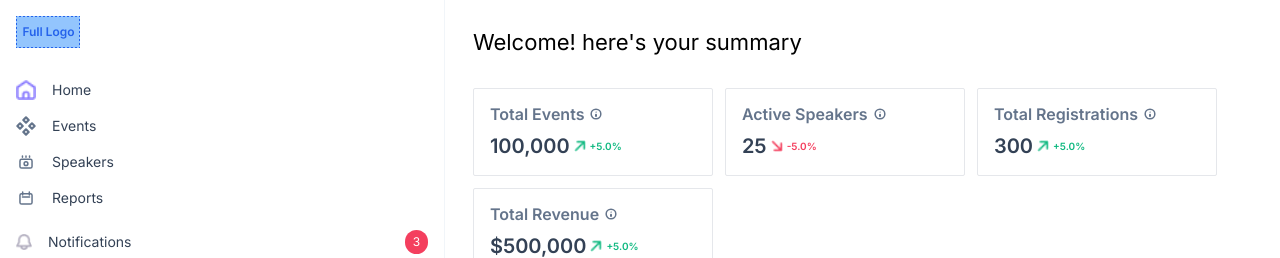
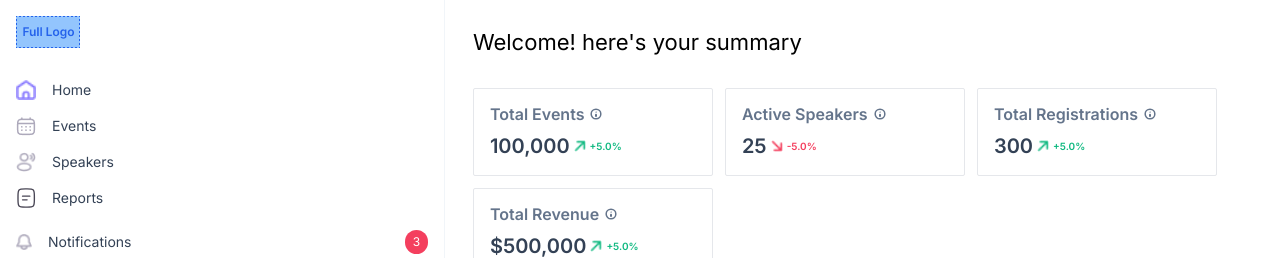
Before and after one commit to Azikenp/alphap, a React (Vite) app: page / in a window 1280 px wide. Shown: the top 258 px of the page. Built offline with nearby package versions, Linux system fonts and the light colour scheme.

Commit message:
adjustments to desktop nav

```diff
--- a/src/components/Nav.jsx
+++ b/src/components/Nav.jsx
@@ -1,5 +1,6 @@
 import { useState } from "react";
 import { menuOneCollapsed, menuTwoCollapsed } from "./data";
+import { redDot } from "./Svgs";
 
 const Nav = () => {
   const [isCollapsed, setIsCollapsed] = useState(false);
@@ -47,11 +48,16 @@ const Nav = () => {
           <div>
             <div className="w-full flex p-2 items-center cursor-pointer h-[36px]">
               <div className="w-full flex items-center gap-4">
-                <img
-                  className="w-4 h-4"
-                  src="/icons/notifications-icon.png"
-                  alt=""
-                />
+                <div className="relative">
+                  <img
+                    className="w-4 h-4"
+                    src="/icons/notifications-icon.png"
+                    alt=""
+                  />
+                  {isCollapsed && (
+                    <div className="absolute -top-1 -right-1">{redDot}</div>
+                  )}
+                </div>
                 {!isCollapsed && (
                   <div className="w-[172px]">
                     <p className="text-[#334155] text-[14px] font-normal leading-5 capitalize">
@@ -93,7 +99,9 @@ const Nav = () => {
             >
               <img
                 className="w-3 h-3"
-                src="/icons/collapse-icon.png"
+                src={`/icons/${
+                  isCollapsed ? "collapse-icon2.svg" : "collapse-icon.png"
+                }`}
                 alt=""
               />
               {!isCollapsed && (
--- a/src/components/Pagination.jsx
+++ b/src/components/Pagination.jsx
@@ -4,7 +4,7 @@ const Pagination = () => {
 
   return (
     <div>
-      <div className="flex items-center justify-between px-5 mb-24">
+      <div className="flex items-center justify-between px-5 mb-24 md:mb-6">
         <div className="flex items-center gap-4">
           <div className="w-9 h-9 p-2 flex items-center justify-center rounded-[2px] bg-[#E2E8F0] cursor-pointer">
             {prevBtn}
--- a/src/components/Svgs.jsx
+++ b/src/components/Svgs.jsx
@@ -188,3 +188,15 @@ export const blueDot = (
     <circle cx="8" cy="8" r="3" fill="#3B82F6" />
   </svg>
 );
+
+export const redDot = (
+  <svg
+    xmlns="http://www.w3.org/2000/svg"
+    width="6"
+    height="6"
+    viewBox="0 0 6 6"
+    fill="none"
+  >
+    <circle cx="3" cy="3" r="3" fill="#F43F5E" />
+  </svg>
+);
--- a/src/components/data.js
+++ b/src/components/data.js
@@ -13,18 +13,18 @@ export const menuOneCollapsed = [
   { title: "home", src: "/icons/home-icon.png", src2: "/icons/home-icon.png" },
   {
     title: "events",
-    src: "/icons/events-icon-collapsed.svg",
-    src2: "/icons/events-icon.png",
+    src2: "/icons/events-icon-collapsed.svg",
+    src: "/icons/events-icon.png",
   },
   {
     title: "speakers",
-    src: "/icons/speakers-icon-collapsed.svg",
-    src2: "/icons/speakers-icon.png",
+    src2: "/icons/speakers-icon-collapsed.svg",
+    src: "/icons/speakers-icon.png",
   },
   {
     title: "reports",
-    src: "/icons/reports-icon-collapsed.svg",
-    src2: "/icons/reports-icon.png",
+    src2: "/icons/reports-icon-collapsed.svg",
+    src: "/icons/reports-icon-main.svg",
   },
 ];
 
```
Also changed, not shown: public/icons/collapse-icon2.svg (added).
